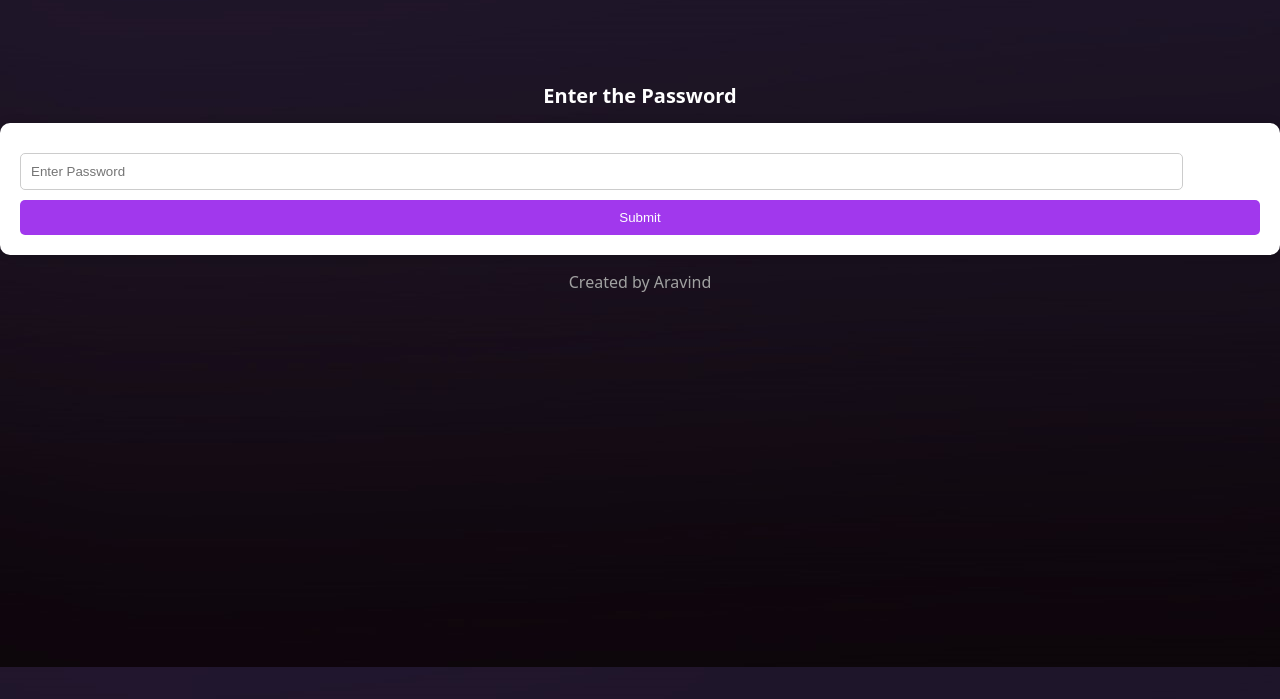
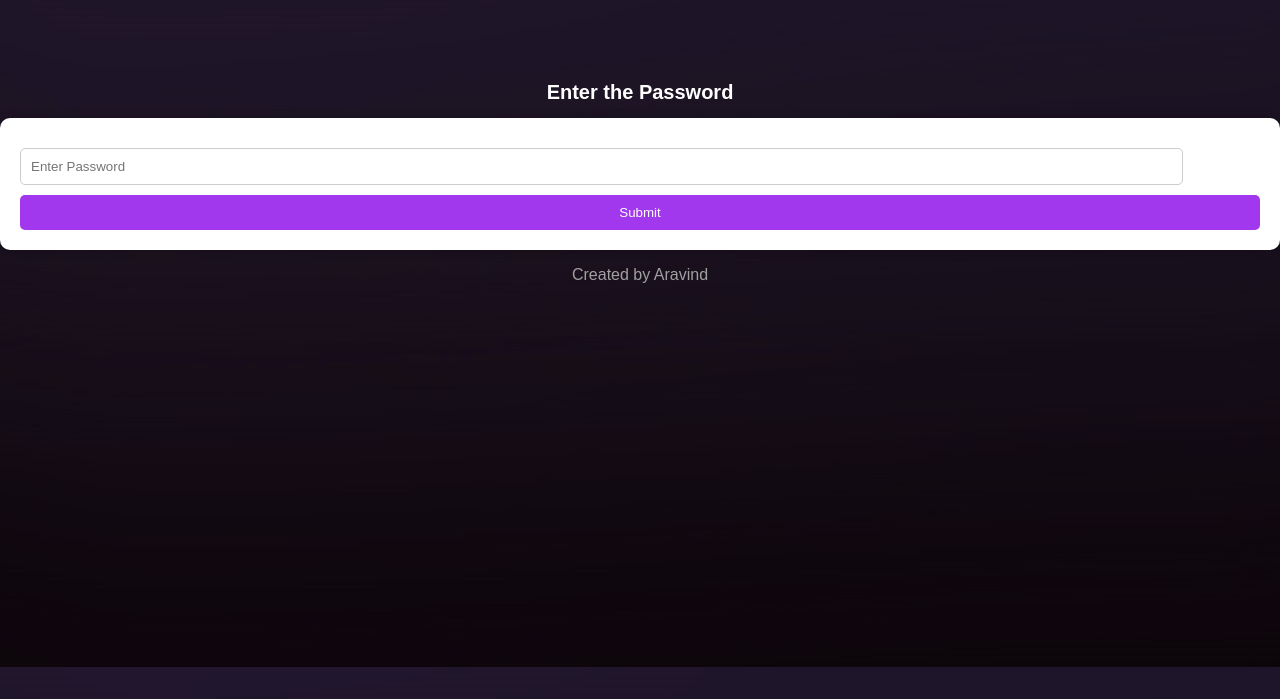
Before and after one commit to mysticwebsa2/jk, a plain HTML site: page index.html in a window 1280 px wide. Shown: the part 101-800 px from the top of the page. Drawn offline with Linux system fonts and the light colour scheme.

Commit message:
font changed

```diff
--- a/css/style.css
+++ b/css/style.css
@@ -1,8 +1,7 @@
 body {
     background-image: url(../images/bg.jpg);
     margin: 0;
-    font-family: 'Noto Sans', sans-serif;
-    font-weight: 500;
+    font-family: 'Cabin', sans-serif;
 }
 b {
     font-weight: 800; /* You can adjust this value to make it bolder */
```
Also changed, not shown: users/jk1000/RsInchALeNeBurCiOnADOXYGMateRANt.html (+2 -5 lines).
